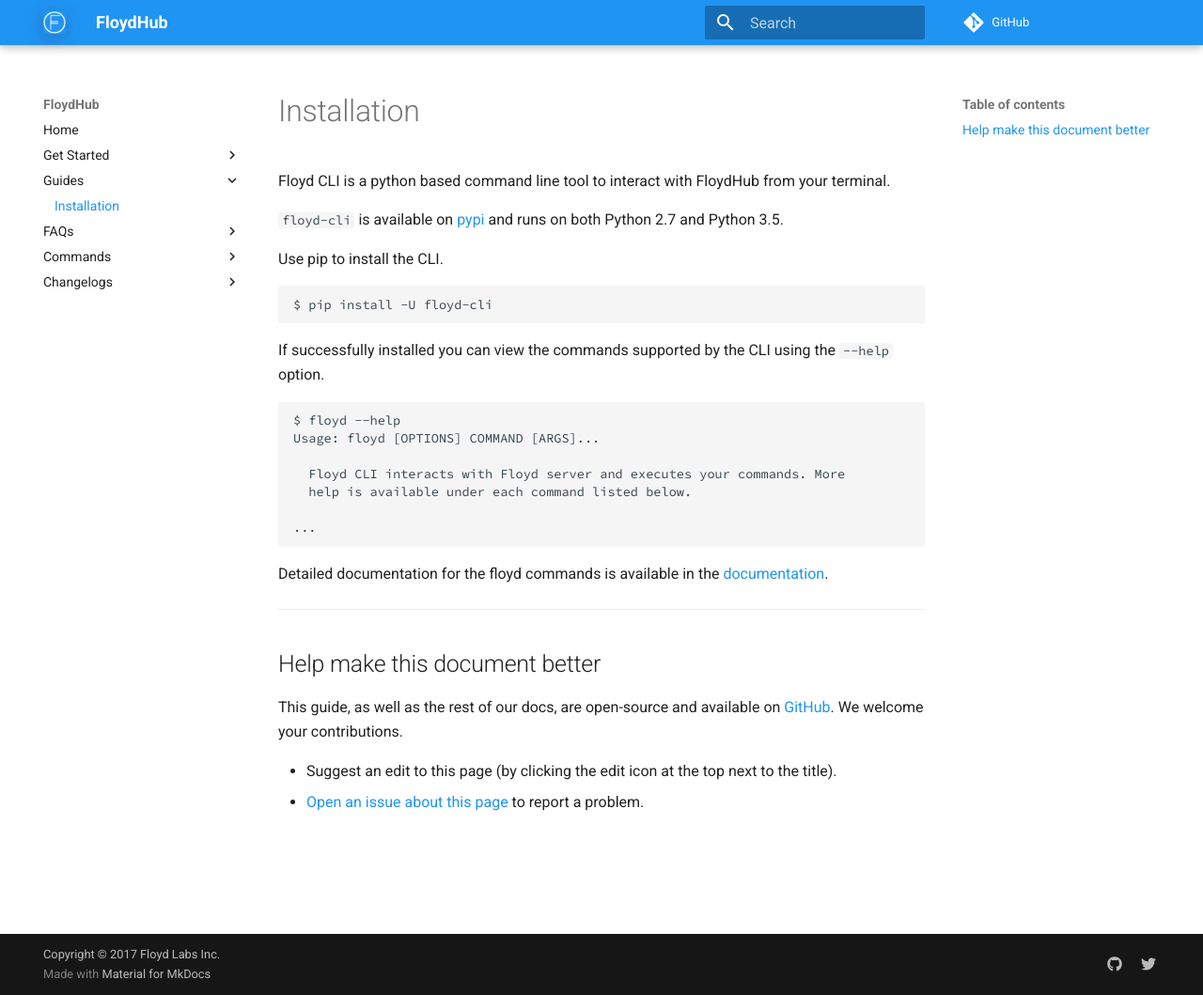
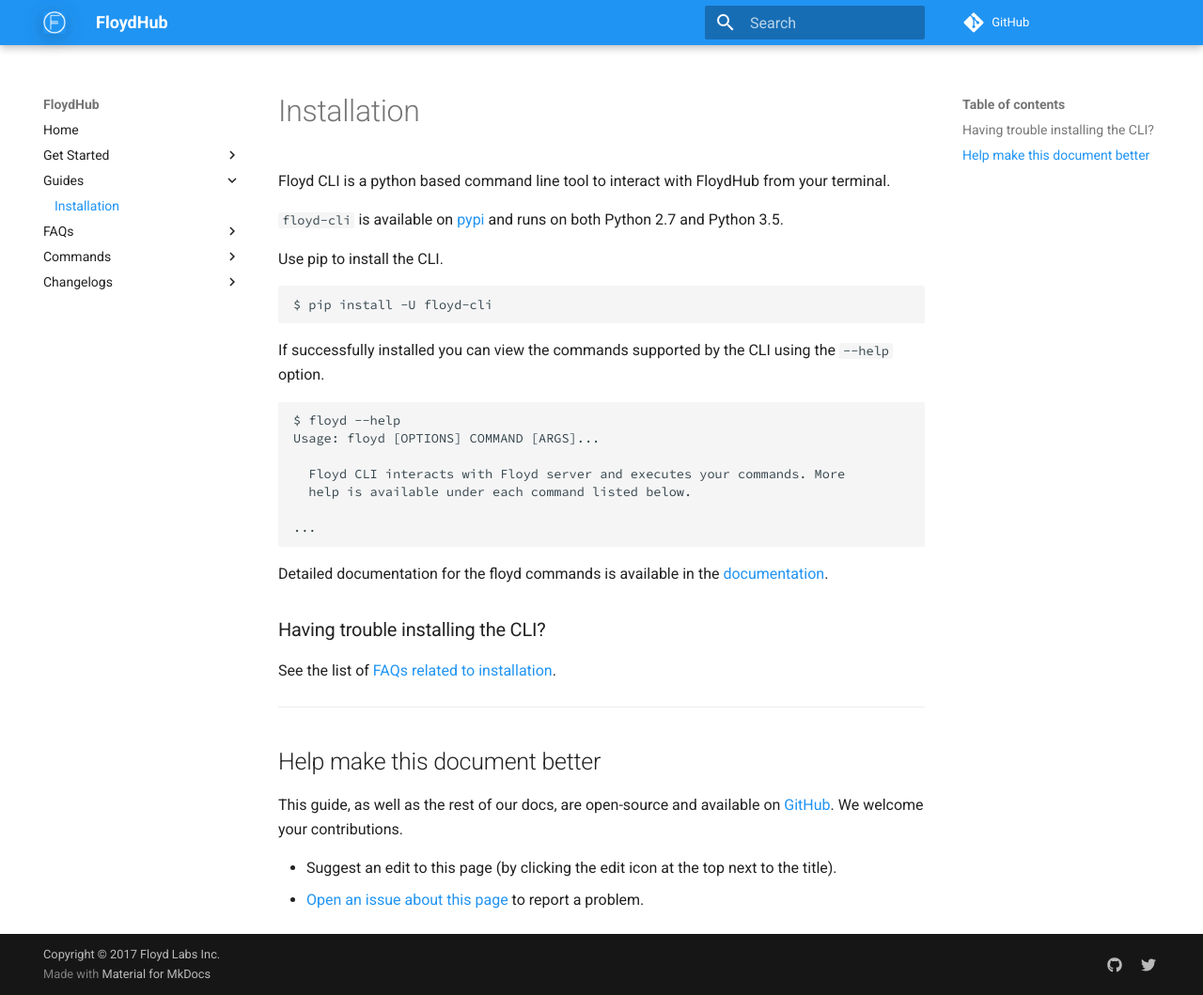
Before and after one commit to floydhub/floyd-docs, an MkDocs documentation site: the page built from docs/guides/install.md, in a window 1280 px wide and 1059 px high. Shown: the whole window at 94% size. Built offline with MkDocs 1.6.1 and Material for MkDocs 9.7.7, drawn with Linux system fonts in a browser that asks for light colours; comment, search, counter and statistics services are not loaded; old or Windows-style settings are respelled for this version of MkDocs.

Commit message:
Update install guide

```diff
--- a/docs/guides/install.md
+++ b/docs/guides/install.md
@@ -24,7 +24,8 @@
 
 Detailed documentation for the floyd commands is available in the [documentation](../commands/index.md).
 
+### Having trouble installing the CLI?
 
-
+See the list of [FAQs related to installation](../faqs/installation.md).
 
 {!contributing.md!}
```
